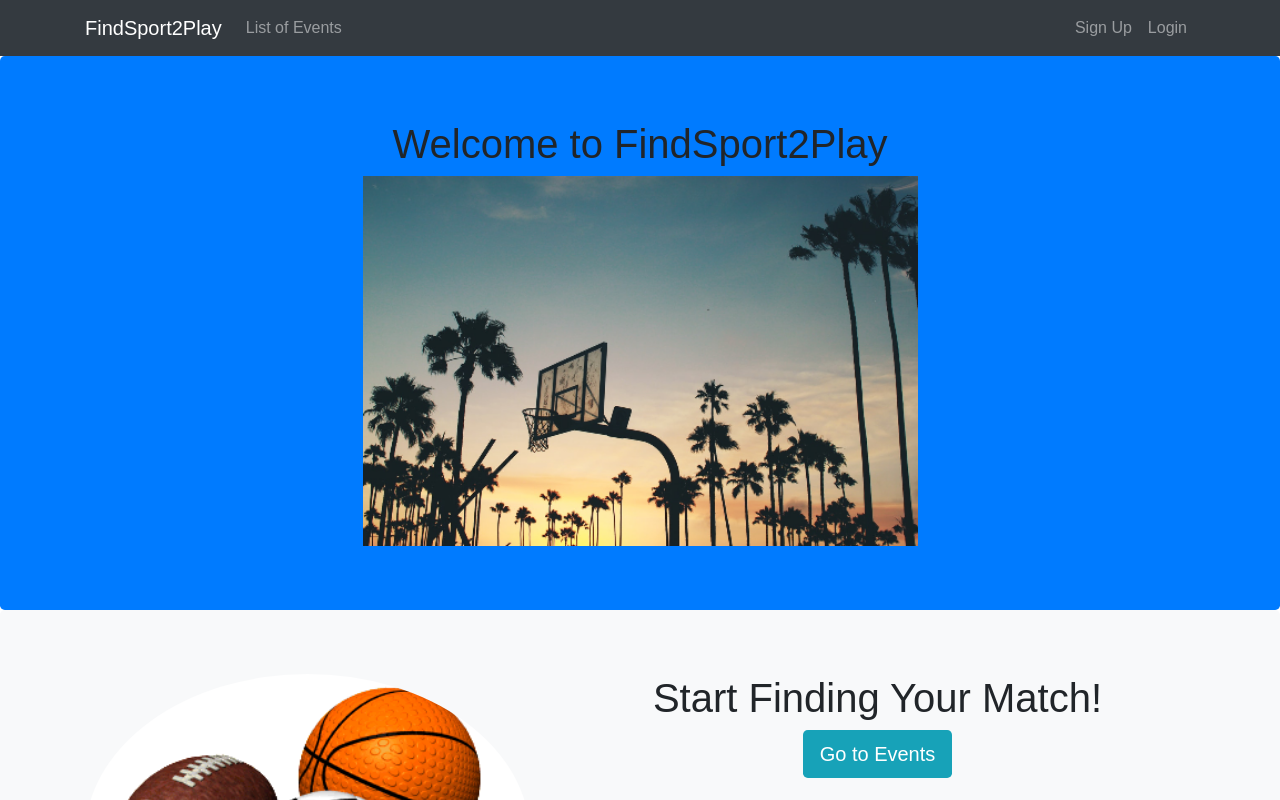
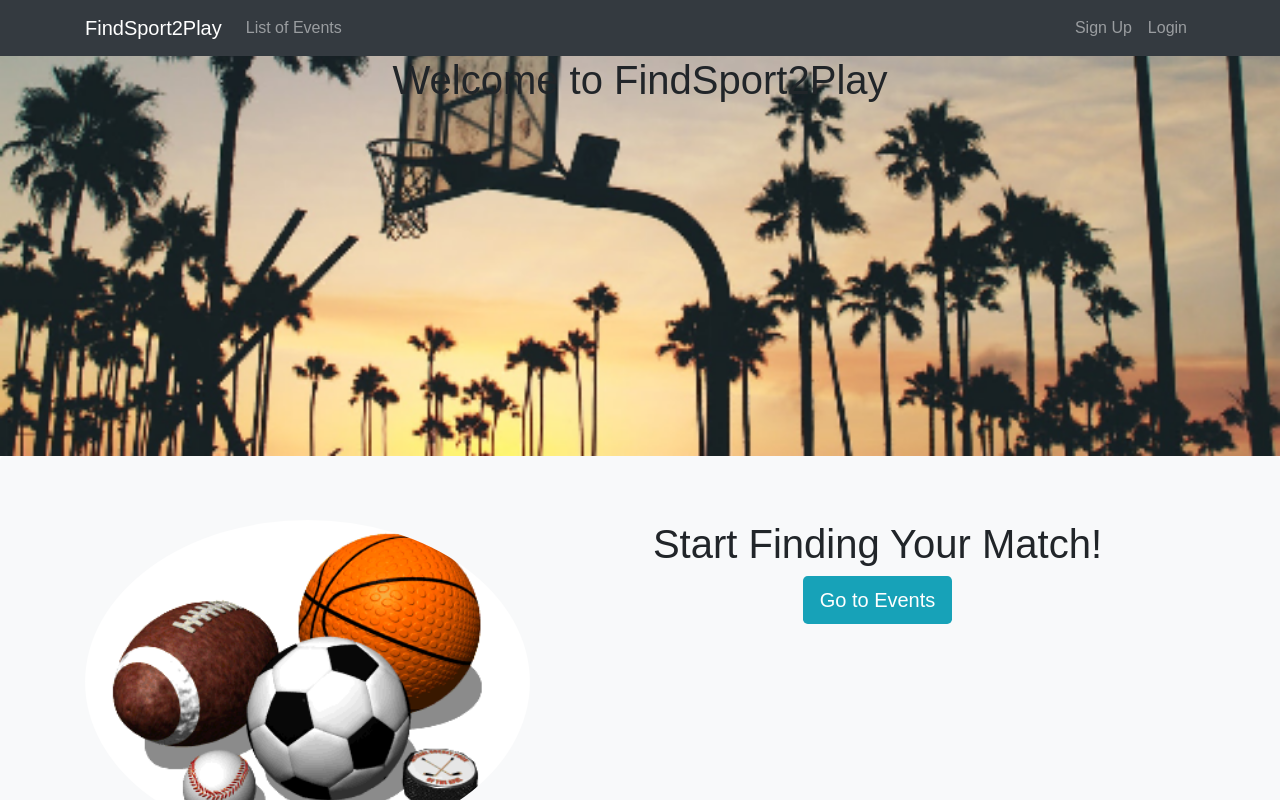
Before and after one commit to topdeveloper55/Find-Sport-2-Play, a React (Create React App) app in the folder client/: page / in a window 1280 px wide. Shown: the top 800 px of the page. Built offline with nearby package versions, Linux system fonts and the light colour scheme; no server answers.

Commit message:
add background image

```diff
--- a/client/src/components/home/Home.js
+++ b/client/src/components/home/Home.js
@@ -2,7 +2,6 @@ import React, { Component } from 'react';
 import { Link } from 'react-router-dom';
 
 import styles from './Home.module.css';
-import sportImage from '../../img/sport.png';
 import sportsImage from '../../img/sports.gif';
 
 class Home extends Component{
@@ -14,10 +13,9 @@ class Home extends Component{
   render(){
       return(
           <div>
-            <header className="jumbotron bg-primary mb-0">
+            <header className={styles.header}>
           		<div className="container">
           			<h1 className="text-center">Welcome to FindSport2Play</h1>
-          			<img className={styles.image} src={sportImage} alt="Sport" />
           		</div>
           	</header>
 
--- a/client/src/components/home/Home.module.css
+++ b/client/src/components/home/Home.module.css
@@ -1,3 +1,11 @@
+.header{
+    background-image: url(../../img/sport.png);
+    height: 50vh;
+    background-size: cover;
+    background-position: bottom;
+    background-repeat: no-repeat;
+}
+
 .image{
     width: 50%;
     display: block;
```
